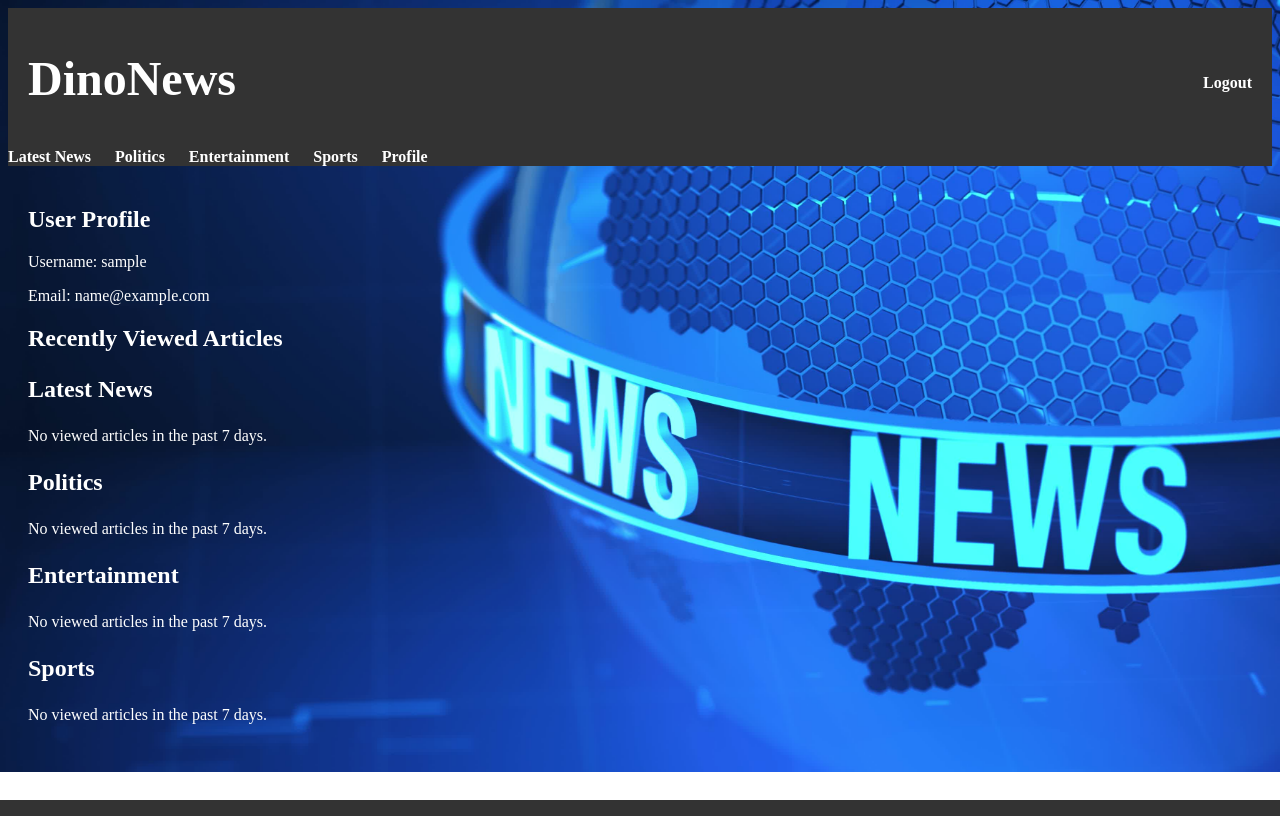
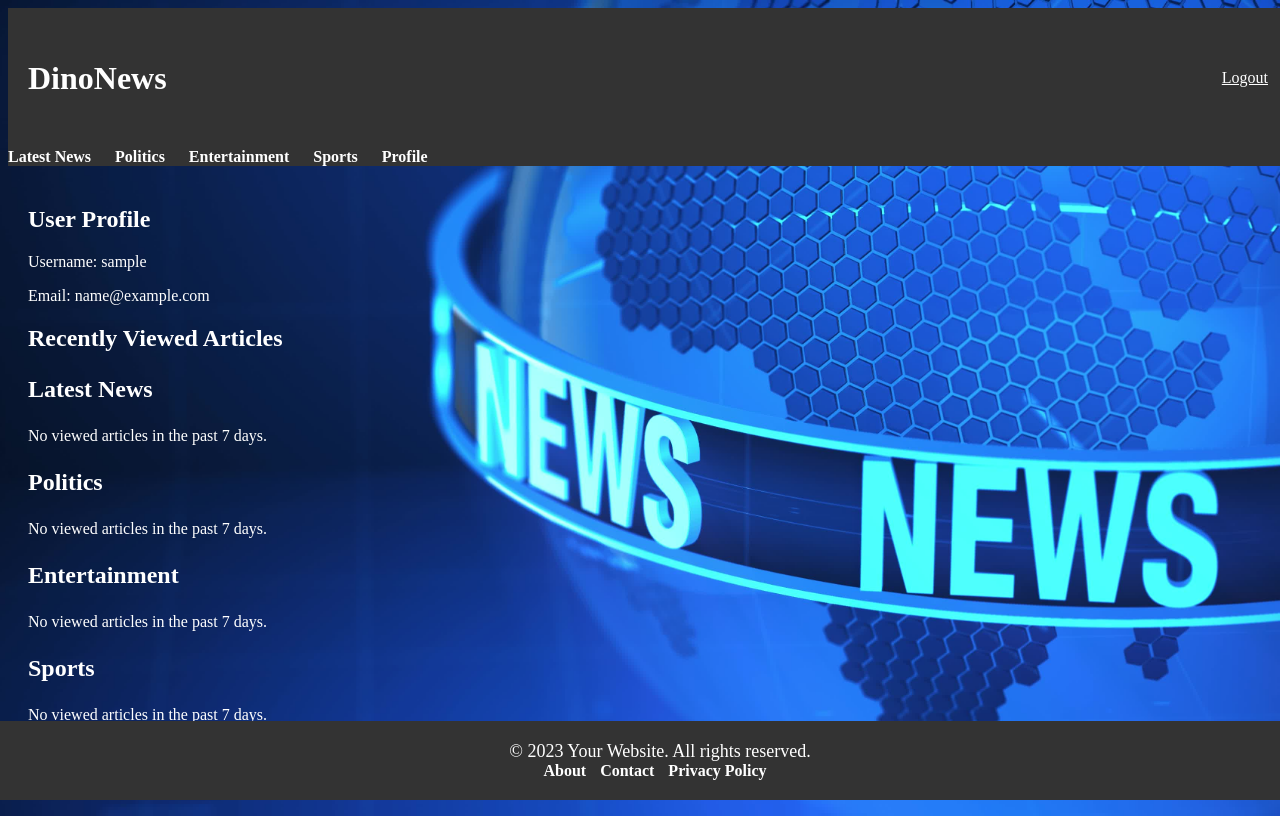
Before and after one commit to DannyTascon/news_agg3, a Django app: page /accounts/profile/ in a window 1280 px wide. Run offline with Django 4.2, Linux system fonts and the light colour scheme; the visitor is signed in with stand-in values (Sample User, id 1); data that the repository does not hold is empty.

Commit message:
css completed

```diff
--- a/news_aggregator/aggregator/views.py
+++ b/news_aggregator/aggregator/views.py
@@ -1,41 +1,41 @@
 from django.contrib.auth.decorators import login_required
 from django.contrib.auth.forms import AuthenticationForm, UserCreationForm
 from django.contrib.auth import login as auth_login, logout as auth_logout
-from django.shortcuts import render, redirect, get_object_or_404, get_list_or_404
+from django.shortcuts import render, redirect
 import feedparser
 from .models import Article, Source, ViewedArticle
 from dateutil import parser as date_parser
 from django.utils import timezone
-from django.db.models import Q
 from django.db import transaction
 from django.http import Http404
 from datetime import timedelta
+from .utils import fetch_viewed_articles
+
 
 def home(request):
     fetch_news_data(request, 'latest')
-    articles = Article.objects.filter(category='Latest').order_by('-pub_date')[:20]
+    articles = Article.objects.filter(category='Latest').order_by('-pub_date')[:5]
     context = {'articles': articles}
     return render(request, 'home.html', context)
 
 
 def politics(request):
     fetch_news_data(request, 'politics')
-    articles = Article.objects.filter(category='Politics').order_by('-pub_date')[:20]
+    articles = Article.objects.filter(category='Politics').order_by('-pub_date')[:5]
     context = {'articles': articles}
     return render(request, 'politics.html', context)
 
 
 def entertainment(request):
     fetch_news_data(request, 'entertainment')
-    articles = Article.objects.filter(category='Entertainment').order_by('-pub_date')[:20]
+    articles = Article.objects.filter(category='Entertainment').order_by('-pub_date')[:5]
     context = {'articles': articles}
     return render(request, 'entertainment.html', context)
 
 
-
 def sports(request):
     fetch_news_data(request, 'sports')
-    articles = Article.objects.filter(category='Sports').order_by('-pub_date')[:20]
+    articles = Article.objects.filter(category='Sports').order_by('-pub_date')[:5]
     context = {'articles': articles}
     return render(request, 'sports.html', context)
 
@@ -52,12 +52,10 @@ def user_login(request):
 
 
 @login_required
-def logout(request):
+def user_logout(request):
     auth_logout(request)
     return redirect('home')
 
-
-from django.contrib.auth.decorators import login_required
 
 @login_required
 def profile(request):
@@ -70,10 +68,10 @@ def profile(request):
     viewed_articles_sports = []
 
     if user.is_authenticated:
-        viewed_articles_latest = ViewedArticle.objects.filter(user=user, article__category='Latest', viewed_at__gte=past_week)[:5]
-        viewed_articles_politics = ViewedArticle.objects.filter(user=user, article__category='Politics', viewed_at__gte=past_week)[:5]
-        viewed_articles_entertainment = ViewedArticle.objects.filter(user=user, article__category='Entertainment', viewed_at__gte=past_week)[:5]
-        viewed_articles_sports = ViewedArticle.objects.filter(user=user, article__category='Sports', viewed_at__gte=past_week)[:5]
+        viewed_articles_latest = fetch_viewed_articles(user, 'Latest', past_week, 4)
+        viewed_articles_politics = fetch_viewed_articles(user, 'Politics', past_week, 4)
+        viewed_articles_entertainment = fetch_viewed_articles(user, 'Entertainment', past_week, 4)
+        viewed_articles_sports = fetch_viewed_articles(user, 'Sports', past_week, 4)
 
     context = {
         'viewed_articles_latest': viewed_articles_latest,
@@ -82,8 +80,6 @@ def profile(request):
         'viewed_articles_sports': viewed_articles_sports,
     }
     return render(request, 'profile.html', context)
-
-
 
 
 def signup(request):
@@ -133,8 +129,8 @@ def fetch_news_data(request, category):
         ]
     elif category == 'sports':
         feed_urls = [
-        "https://rss.app/feeds/ca0hzIf5cvOSzv5Y.xml",
-    ]
+            "https://rss.app/feeds/ca0hzIf5cvOSzv5Y.xml",
+        ]
     else:
         raise Http404("Invalid category")
 
@@ -149,6 +145,7 @@ def fetch_news_data(request, category):
             link = entry.link
             pub_date_string = entry.published
             if " -" in pub_date_string:
+                pub_date
                 pub_date_string = pub_date_string.rsplit(" -", 1)[0]
             elif " +" in pub_date_string:
                 pub_date_string = pub_date_string.rsplit(" +", 1)[0]
@@ -191,45 +188,20 @@ def fetch_news_data(request, category):
                     if request.user.is_authenticated:
                         viewed_article = ViewedArticle(user=request.user, article=article)
                         viewed_articles.append(viewed_article)
+                        viewed_article.save()
 
     if category == 'politics':
-        articles = Article.objects.filter(category='Politics').order_by('-pub_date')[:20]
+        articles = Article.objects.filter(category='Politics').order_by('-pub_date')[:5]
         template_name = 'politics.html'
     elif category == 'entertainment':
-        articles = Article.objects.filter(category='Entertainment').order_by('-pub_date')[:20]
+        articles = Article.objects.filter(category='Entertainment').order_by('-pub_date')[:5]
         template_name = 'entertainment.html'
     elif category == 'sports':
-        articles = Article.objects.filter(category='Sports').order_by('-pub_date')[:20]
+        articles = Article.objects.filter(category='Sports').order_by('-pub_date')[:5]
         template_name = 'sports.html'
     else:
-        articles = Article.objects.all().order_by('-pub_date')[:20]
+        articles = Article.objects.all().order_by('-pub_date')[:5]
         template_name = 'home.html'
 
     context = {'articles': articles}
     return render(request, template_name, context)
-
-# Rest of the code
-
-
-    # Rest of the code
-
-def fetch_viewed_articles(request):
-    if request.user.is_authenticated:
-        user = request.user
-        past_week = timezone.now() - timedelta(days=7)
-
-        viewed_articles_latest = ViewedArticle.objects.filter(user=user, article__category='Latest', viewed_at__gte=past_week)[:5]
-        viewed_articles_politics = ViewedArticle.objects.filter(user=user, article__category='Politics', viewed_at__gte=past_week)[:5]
-        viewed_articles_entertainment = ViewedArticle.objects.filter(user=user, article__category='Entertainment', viewed_at__gte=past_week)[:5]
-        viewed_articles_sports = ViewedArticle.objects.filter(user=user, article__category='Sports', viewed_at__gte=past_week)[:5]
-
-
-        viewed_articles = []
-        viewed_articles.extend(viewed_articles_latest)
-        viewed_articles.extend(viewed_articles_politics)
-        viewed_articles.extend(viewed_articles_entertainment)
-        viewed_articles.extend(viewed_articles_sports)
-
-        return viewed_articles
-    else:
-        return []
--- a/news_aggregator/news_aggregator/urls.py
+++ b/news_aggregator/news_aggregator/urls.py
@@ -15,4 +15,5 @@ urlpatterns = [
     path('sports/', views.sports, name='sports'),
     path('politics/', views.politics, name='politics'),  # updated
     path('entertainment/', views.entertainment, name='entertainment'),  # updated
+    path('profile/', views.profile, name='profile'),
 ]
--- a/news_aggregator/static/css/style.css
+++ b/news_aggregator/static/css/style.css
@@ -1,37 +1,74 @@
-/* Example CSS styles */
-
 /* Body styles */
 body {
   background-image: url('/static/img/background.jpg');
   background-repeat: no-repeat;
   background-size: cover;
-  background-position: center;
+  background-position: center center;
+  min-height: 100vh; /* Set a minimum height to cover the entire viewport */
 }
 
 /* Header styles */
 header {
-  text-align: center;
+  display: flex;
+  justify-content: center;
+  align-items: center;
+  height: 100px;
+  text-align: left;
   background-color: #333;
   color: #ebe5e5;
   padding: 20px;
 }
 
-header h1 {
-  margin: 0;
-  font-size: 48px;
-  color: white; /* Set header text color to white */
+#header-buttons {
+  margin-left: auto;
+  color: white;
 }
 
-#header-buttons {
-  text-align: right;
-  margin-top: 10px;
+#header-bottons .spacer {
+  margin-right: 10px;
 }
 
-#header-buttons a {
-  color: #fff;
-  text-decoration: none;
-  margin-left: 10px;
-  font-weight: bold;
+/* Added styles for three-column layout */
+.articles-container {
+  display: flex;
+  flex-wrap: wrap;
+  justify-content: flex-start;
+}
+
+.column {
+  flex-basis: 100%;
+  margin-bottom: 20px;
+}
+
+.column-image {
+  float: right;
+  margin-left: 20px;
+}
+
+
+.articles-list {
+  display: grid;
+  gap: 1.5rem;
+  grid-template-columns: repeat(4, 1fr); /* Example grid layout with 3 columns */
+}
+
+.profile-page .articles-list {
+  display: block; /* Change to block layout for profile page */
+  grid-template-columns: initial; /* Reset the grid layout for the profile page */
+}
+
+.profile-page .articles-list li {
+  display: block;
+}
+
+footer {
+  background-color: #f5f5f5;
+  color: #333;
+  position: fixed;
+  left: 0;
+  bottom: 0;
+  width: 100%;
+  padding: 20px;
 }
 
 /* Navigation styles */
--- a/news_aggregator/templates/base.html
+++ b/news_aggregator/templates/base.html
@@ -6,22 +6,45 @@
     <link rel="stylesheet" href="{% static 'css/style.css' %}">
     <style>
         /* Center the DINONEWS heading */
-        header {
-            display: flex;
-            justify-content: center;
-            align-items: center;
-            height: 100px; /* Adjust the height as needed */
-        }
 
-        #header-buttons {
-            margin-left: auto; /* Push the buttons to the right side of the header */
-        }
 
+/* Set a background image for all pages */
         /* Set a background image for all pages */
         body {
             background-image: url('{% static "img/background.jpg" %}');
             background-repeat: no-repeat;
             background-size: cover;
+            height: 100vh; /* Set the height to 100% of the viewport height */
+            width: 100%; /* Set the width to 100% of the parent container (usually the browser window) */
+            background-position: top; /* Fix the background image to the top of the body */
+        }
+
+        /* Additional styles for the footer */
+        footer {
+            background-color: #333;
+            color: #fff;
+            padding: 20px;
+            text-align: center;
+        }
+
+        footer p {
+            font-size: 18px;
+            margin: 0;
+        }
+
+        footer nav ul {
+            list-style-type: none;
+            padding: 0;
+        }
+
+        footer nav ul li {
+            display: inline-block;
+            margin-right: 10px;
+        }
+
+        footer nav ul li a {
+            color: #fff;
+            text-decoration: none;
         }
     </style>
 </head>
@@ -33,6 +56,7 @@
                 <a href="{% url 'logout' %}">Logout</a>
             {% else %}
                 <a href="{% url 'login' %}">Login</a>
+                <span class="spacer"></span>
                 <a href="{% url 'signup' %}">Join DinoNews</a>
             {% endif %}
         </div>
@@ -50,12 +74,22 @@
         </ul>
     </nav>
 
-
     <main>
         {% block content %}
         {% endblock %}
     </main>
 
     <script src="{% static 'js/main.js' %}"></script>
+
+    <footer>
+        <p>&copy; 2023 Your Website. All rights reserved.</p>
+        <nav>
+            <ul>
+                <li><a href="/about">About</a></li>
+                <li><a href="/contact">Contact</a></li>
+                <li><a href="/privacy">Privacy Policy</a></li>
+            </ul>
+        </nav>
+    </footer>
 </body>
-</html>
+</html>v
--- a/news_aggregator/templates/politics.html
+++ b/news_aggregator/templates/politics.html
@@ -4,9 +4,10 @@
 
 {% block content %}
   <h1>Politics</h1>
-  <ul class="articles-container">
+  <main>
+    <ul class="articles-list">
       {% for article in articles %}
-      <li class="article">
+        <li class="article{% if forloop.first %} grid-column-span-2{% endif %}">
           <h2>{{ article.title }}</h2>
           <a href="{{ article.link }}" style="color: rgb(34, 79, 224);">Read More</a>
         </li>
@@ -14,4 +15,5 @@
         <li>No articles found.</li>
       {% endfor %}
     </ul>
+  </main>
 {% endblock %}
--- a/news_aggregator/templates/profile.html
+++ b/news_aggregator/templates/profile.html
@@ -9,6 +9,7 @@
 {% endblock %}
 
 {% block content %}
+<body class="profile-page">
   <h2 class="profile-title">User Profile</h2>
   <p class="user-info">Username: {{ user.username }}</p>
   <p class="user-info">Email: {{ user.email }}</p>
@@ -58,4 +59,5 @@
       <li>No viewed articles in the past 7 days.</li>
     {% endfor %}
   </ul>
+</body>
 {% endblock %}
--- a/news_aggregator/templates/sports.html
+++ b/news_aggregator/templates/sports.html
@@ -4,9 +4,10 @@
 
 {% block content %}
   <h1>Sports</h1>
-  <ul class="articles-container">
+  <main>
+    <ul class="articles-list">
       {% for article in articles %}
-      <li class="article">
+        <li class="article{% if forloop.first %} grid-column-span-2{% endif %}">
           <h2>{{ article.title }}</h2>
           <a href="{{ article.link }}" style="color: rgb(34, 79, 224);">Read More</a>
         </li>
@@ -14,4 +15,5 @@
         <li>No sports articles available.</li>
       {% endfor %}
     </ul>
+  </main>
 {% endblock %}
```
Also changed, not shown: other parts of news_aggregator/static/css/style.css (+87 -11 lines), news_aggregator/aggregator/utils.py (added, +11 -0 lines), news_aggregator/templates/entertainment.html (+5 -40 lines), news_aggregator/templates/home.html (+7 -2 lines). Lines whose indentation alone changed are shown as unchanged.
